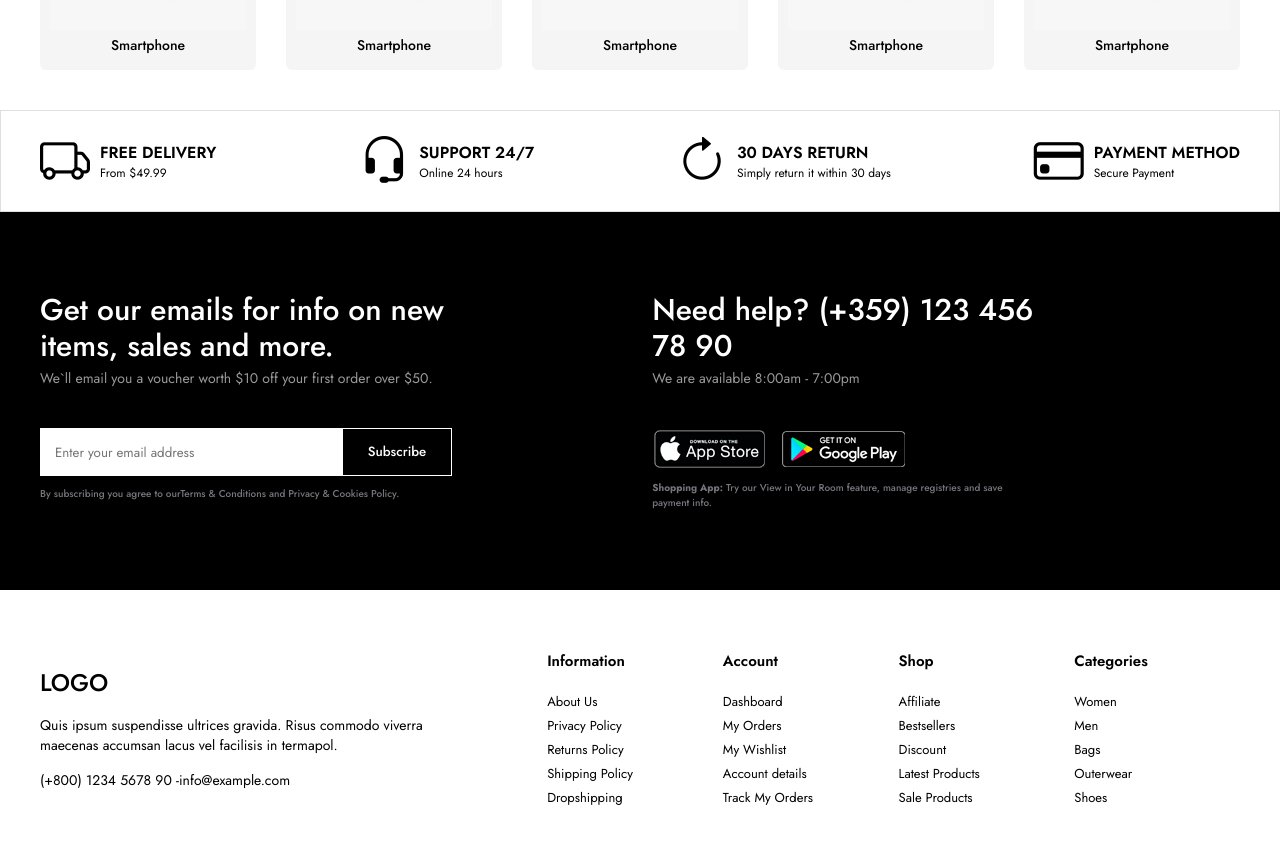
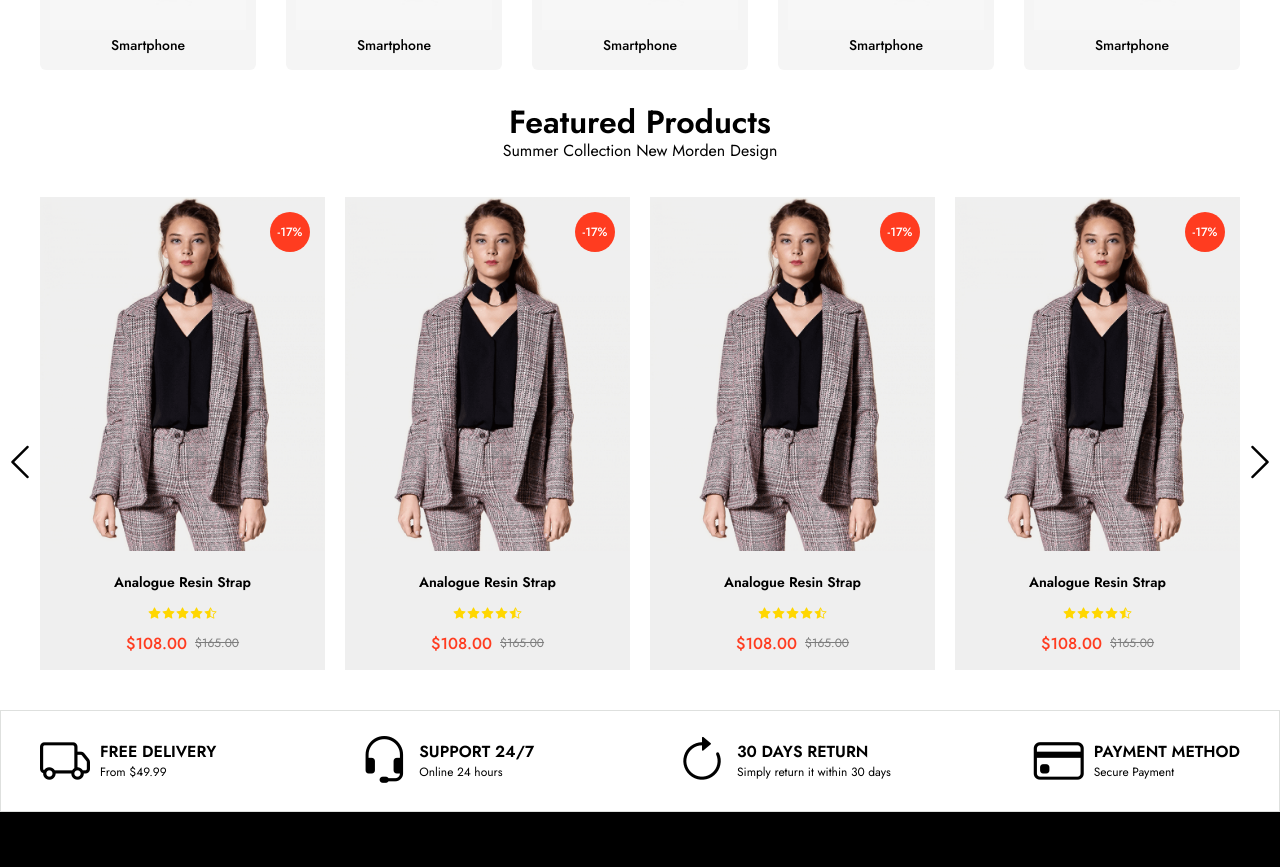
Before and after one commit to AydanKara/Projects, a React (Vite) app in the folder MERN-Stack-E-commerce/frontend/: page / in a window 1280 px wide. Shown: the part 1109-1976 px from the top of the page. Built offline with nearby package versions, Linux system fonts and the light colour scheme.

Commit message:
Add Products Component

```diff
--- a/MERN-Stack-E-commerce/frontend/src/App.css
+++ b/MERN-Stack-E-commerce/frontend/src/App.css
@@ -0,0 +1,11 @@
+.section-title {
+    text-align: center;
+    margin-bottom: 35px;
+}
+
+.section-title h2 {
+    font-size: 32px;
+    font-weight: 600;
+    line-height: 0.8;
+    margin-bottom: 4px;
+}
--- a/MERN-Stack-E-commerce/frontend/src/App.jsx
+++ b/MERN-Stack-E-commerce/frontend/src/App.jsx
@@ -1,9 +1,10 @@
-import "./App.css";
 import Categories from "./components/Categories/Categories";
 import Footer from "./components/Layout/Footer/Footer";
 import Header from "./components/Layout/Header/Header";
 import Policy from "./components/Layout/Policy/Policy";
+import Products from "./components/Products/Products";
 import Sliders from "./components/Slider/Sliders";
+import "./App.css";
 
 function App() {
   return (
@@ -11,6 +12,7 @@ function App() {
       <Header />
       <Sliders />
       <Categories />
+      <Products />
       <Policy />
       <Footer />
     </>
--- /dev/null
+++ b/MERN-Stack-E-commerce/frontend/src/components/Products/ProductItem.css
@@ -0,0 +1,163 @@
+.products .product-item {
+    text-align: center;
+    background-color: #efefef;
+    display: flex;
+    flex-direction: column;
+    position: relative;
+    /* flex: 1; */
+  }
+
+  .products .product-item .product-image {
+    width: 100%;
+    height: 100%;
+  }
+
+  .products .product-item img {
+    width: 100%;
+    transition: 0.3s ease-in-out all;
+  }
+
+  .products .product-item .img1:hover {
+    visibility: hidden;
+    opacity: 0;
+  }
+
+  .products .product-item .product-image:hover .img2 {
+    visibility: visible;
+    opacity: 1;
+  }
+
+  .products .product-item .img2 {
+    display: flex;
+    position: absolute;
+    top: 0;
+    opacity: 0;
+    visibility: hidden;
+  }
+
+  .products .product-item .product-title {
+    font-size: 14px;
+    display: inline-block;
+    font-weight: 600;
+    margin-top: 15px;
+  }
+
+  .products .product-item .product-star {
+    display: flex;
+    justify-content: center;
+    margin: 8px 0;
+    column-gap: 2px;
+  }
+
+  .products .product-item .product-star i {
+    font-size: 12px;
+    color: gold;
+  }
+
+  .product-item .product-prices {
+    display: flex;
+    justify-content: center;
+    align-items: center;
+    column-gap: 8px;
+    padding-bottom: 15px;
+  }
+
+  .product-item .product-prices strong {
+    color: #ff3c20;
+    font-weight: 500;
+  }
+
+  .product-item .product-prices span {
+    color: #7d7d7d;
+    font-size: 12px;
+    text-decoration: line-through;
+  }
+
+  .product-item .product-discount {
+    display: inline-block;
+    width: 40px;
+    height: 40px;
+    background-color: #ff3c20;
+    display: flex;
+    align-items: center;
+    justify-content: center;
+    color: #fff;
+    font-size: 12px;
+    position: absolute;
+    top: 15px;
+    right: 15px;
+    border-radius: 100%;
+    font-weight: 500;
+  }
+
+  .product-item .product-links {
+    display: inline-flex;
+    flex-direction: column;
+    row-gap: 8px;
+    position: absolute;
+    top: 20px;
+    left: 0;
+    opacity: 0;
+    visibility: hidden;
+    transition: 0.3s ease-out all;
+    overflow: hidden;
+  }
+
+  .products .product-item:hover .product-links {
+    transform: translate(15px);
+    opacity: 1;
+    visibility: visible;
+  }
+
+  .product-item .product-links button,
+  .product-item .product-links a {
+    background-color: #000;
+    display: inline-block;
+    padding: 5px;
+    border-radius: 4px;
+    transition: all ease 0.3s;
+  }
+
+  .product-item .product-links button:hover,
+  .product-item .product-links a:hover {
+    opacity: 0.7;
+  }
+
+  .product-item .product-links i {
+    color: #fff;
+    font-size: 14px;
+    display: flex;
+    pointer-events: none;
+  }
+
+  .product-wrapper {
+    position: relative;
+  }
+
+  .product-wrapper .glide__arrow {
+    position: absolute;
+    top: 50%;
+    background-color: transparent;
+  }
+
+  .product-wrapper .glide__arrow--left {
+    left: -40px;
+  }
+
+  .product-wrapper .glide__arrow--right {
+    right: -40px;
+  }
+
+  .product-wrapper .glide__arrow i {
+    font-size: 40px;
+  }
+
+  @media (max-width: 576px) {
+    .product-wrapper .glide__arrow--left {
+      left: 0px;
+    }
+
+    .product-wrapper .glide__arrow--right {
+      right: 0px;
+    }
+  }
--- /dev/null
+++ b/MERN-Stack-E-commerce/frontend/src/components/Products/ProductItem.jsx
@@ -0,0 +1,57 @@
+import "./ProductItem.css";
+
+const ProductItem = () => {
+  return (
+    <li className="product-item glide__slide">
+      <div className="product-image">
+        <a href="#">
+          <img src="img/products/product1/1.png" alt="" className="img1" />
+          <img src="img/products/product1/2.png" alt="" className="img2" />
+        </a>
+      </div>
+      <div className="product-info">
+        <a href="$" className="product-title">
+          Analogue Resin Strap
+        </a>
+        <ul className="product-star">
+          <li>
+            <i className="bi bi-star-fill" />
+          </li>
+          <li>
+            <i className="bi bi-star-fill" />
+          </li>
+          <li>
+            <i className="bi bi-star-fill" />
+          </li>
+          <li>
+            <i className="bi bi-star-fill" />
+          </li>
+          <li>
+            <i className="bi bi-star-half" />
+          </li>
+        </ul>
+        <div className="product-prices">
+          <strong className="new-price">$108.00</strong>
+          <span className="old-price">$165.00</span>
+        </div>
+        <span className="product-discount">-17%</span>
+        <div className="product-links">
+          <button>
+            <i className="bi bi-basket-fill" />
+          </button>
+          <button>
+            <i className="bi bi-heart-fill" />
+          </button>
+          <a href="#">
+            <i className="bi bi-eye-fill" />
+          </a>
+          <a href="#">
+            <i className="bi bi-share-fill" />
+          </a>
+        </div>
+      </div>
+    </li>
+  );
+};
+
+export default ProductItem;
--- /dev/null
+++ b/MERN-Stack-E-commerce/frontend/src/components/Products/Products.css
@@ -0,0 +1,12 @@
+/*! products start */
+.products {
+    margin-bottom: 40px;
+}
+
+/*! products end */
+
+.products .product-list {
+    display: flex;
+    gap: 20px;
+
+}
--- /dev/null
+++ b/MERN-Stack-E-commerce/frontend/src/components/Products/Products.jsx
@@ -0,0 +1,41 @@
+import ProductItem from "./ProductItem";
+import "./Products.css"
+
+const Products = () => {
+  return (
+    <section className="products">
+      <div className="container">
+        <div className="section-title">
+          <h2>Featured Products</h2>
+          <p>Summer Collection New Morden Design</p>
+        </div>
+        <div className="product-wrapper product-carousel">
+          <div className="glide__track" data-glide-el="track">
+            <ul className="product-list glide__slides" id="product-list">
+                <ProductItem />
+                <ProductItem />
+                <ProductItem />
+                <ProductItem />
+            </ul>
+          </div>
+          <div className="glide__arrows" data-glide-el="controls">
+            <button
+              className="glide__arrow glide__arrow--left"
+              data-glide-dir="<"
+            >
+              <i className="bi bi-chevron-left" />
+            </button>
+            <button
+              className="glide__arrow glide__arrow--right"
+              data-glide-dir=">"
+            >
+              <i className="bi bi-chevron-right" />
+            </button>
+          </div>
+        </div>
+      </div>
+    </section>
+  );
+};
+
+export default Products;
```
